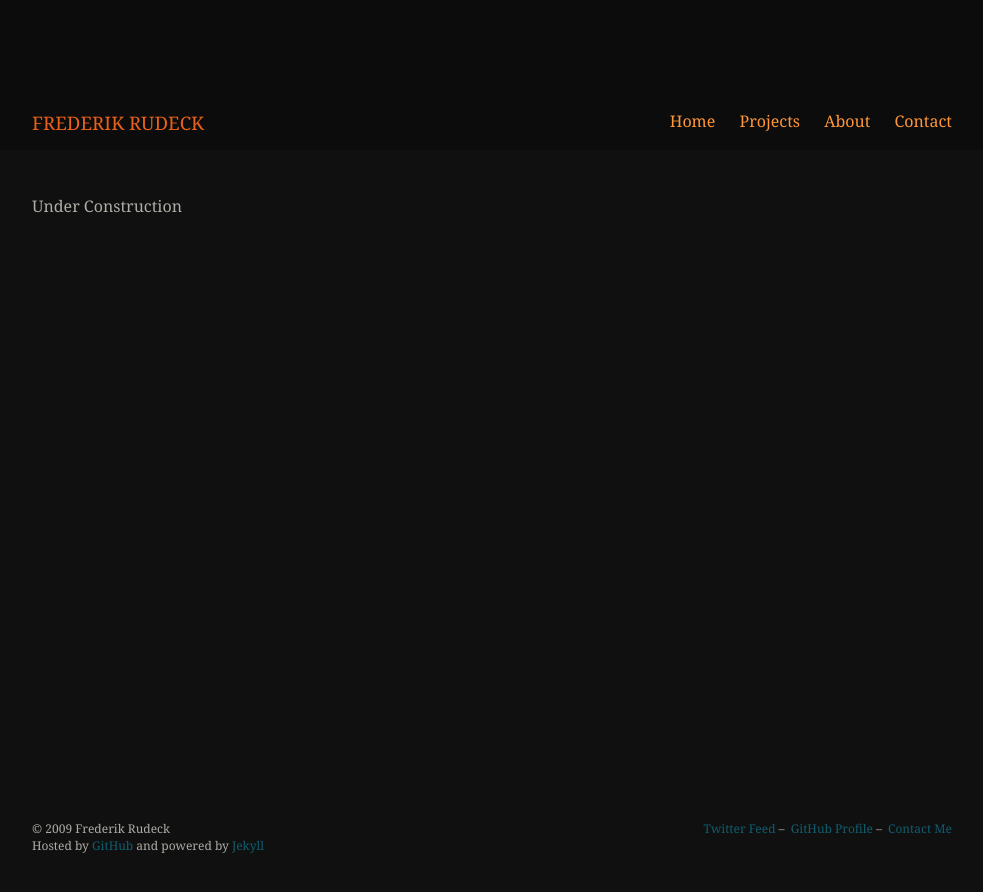
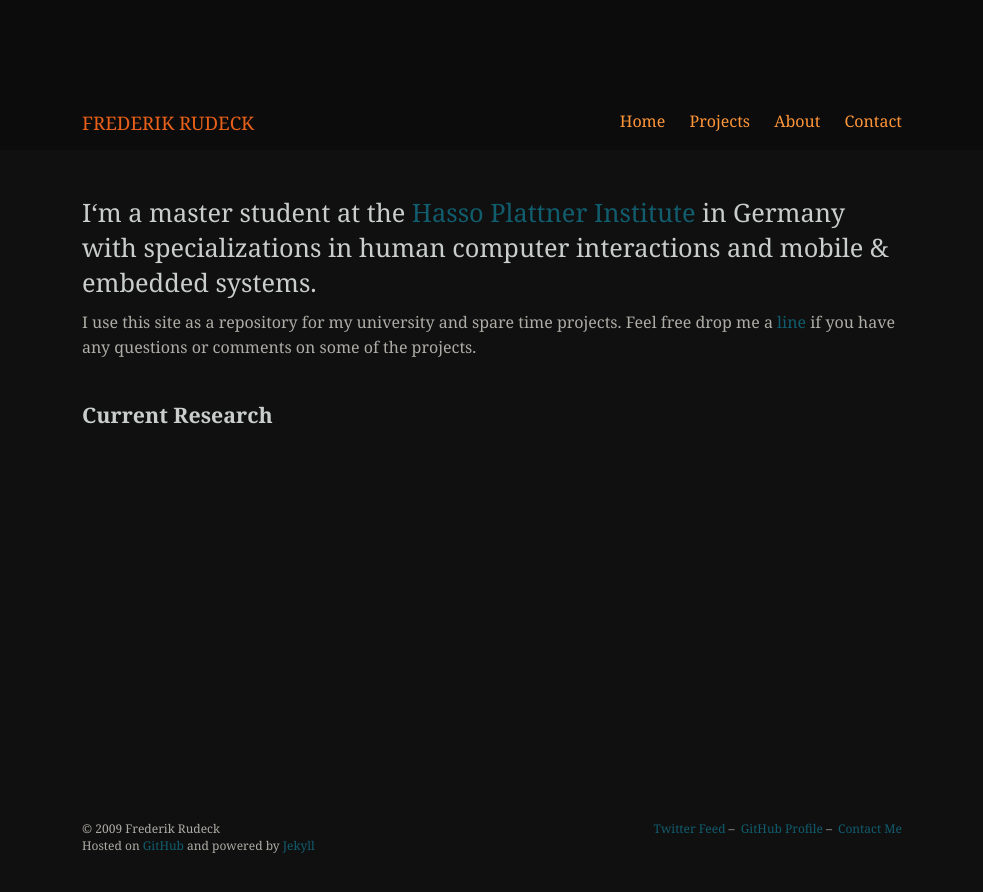
Before and after one commit to polym0rph/polym0rph.github.com, a Jekyll site: the page built from index.html, in a window 1280 px wide. Shown: the top 892 px of the page, without its empty margins (148-1131 px from the left). Built offline with Jekyll 4.4.1, drawn with Linux system fonts in a browser that asks for light colours; Markdown is read by kramdown in place of the engine named in the settings.

Commit message:
added a basic welcome message

```diff
--- a/_layouts/default.html
+++ b/_layouts/default.html
@@ -43,7 +43,7 @@
 		<div id="footer_credits">
 			<p>© 2009 Frederik Rudeck</p>
 			<p>
-				Hosted by <a href="http://github.com">GitHub</a> and powered by
+				Hosted on <a href="http://github.com">GitHub</a> and powered by
 				<a href="http://github.com/mojombo/jekyll">Jekyll</a>
 			</p>
 		</div>
--- a/css/style.css
+++ b/css/style.css
@@ -28,6 +28,22 @@ a:hover {
 /*  color: rgb(245,189,106);*/
 }
 
+h1, h2, h3 {
+  color: rgb(201,205,204);
+}
+
+h1 {
+  font-size: 18pt;
+}
+
+h2 {
+  font-size: 16pt;
+}
+
+h3 {
+  font-size: 14pt;
+}
+
 /*
  *  Header
  */
@@ -39,7 +55,7 @@ a:hover {
 
 #header_wrap {
   margin: 0px auto;
-  width: 920px;
+  width: 820px;
 }
 
 #heading {
@@ -82,7 +98,24 @@ a:hover {
 #content_wrap {
   margin: 0px auto;
   padding: 45px 0px 45px 0px;
-  width: 920px;
+  width: 820px;
+}
+
+#introduction {
+  margin-bottom: 40px;
+/*  border-bottom: 1px solid rgb(36,35,35);*/
+/*  padding-bottom: 40px;*/
+}
+
+#welcome {
+  color: rgb(201,205,204);
+  font-size: 19pt;
+  line-height: 35px;
+  margin-bottom: 10px;
+}
+
+#usage {
+  line-height: 25px;
 }
 
 /*
@@ -91,7 +124,7 @@ a:hover {
 
 #footer_wrap {
   margin: 0px auto;
-  width: 920px;
+  width: 820px;
 }
 
 #footer_credits {
--- a/index.html
+++ b/index.html
@@ -3,6 +3,19 @@ layout: default
 title: Frederik Rudeck
 ---
 
+<div id="introduction">
+	<p id="welcome">
+		I‘m a master student at the <a href="http://www.hpi.uni-potsdam.de/">Hasso Plattner Institute</a>
+		in Germany with specializations in human computer interactions and mobile &
+		embedded systems.
+	</p>
+	<p id="usage">
+		I use this site as a repository for my university and spare time projects.
+		Feel free drop me a <a href="/">line</a> if you have any questions or comments on some of
+		the projects.
+	</p>
+</div>
+
 <div>
-	<p>Under Construction</p>
+	<h2>Current Research</h2>
 </div>
```
